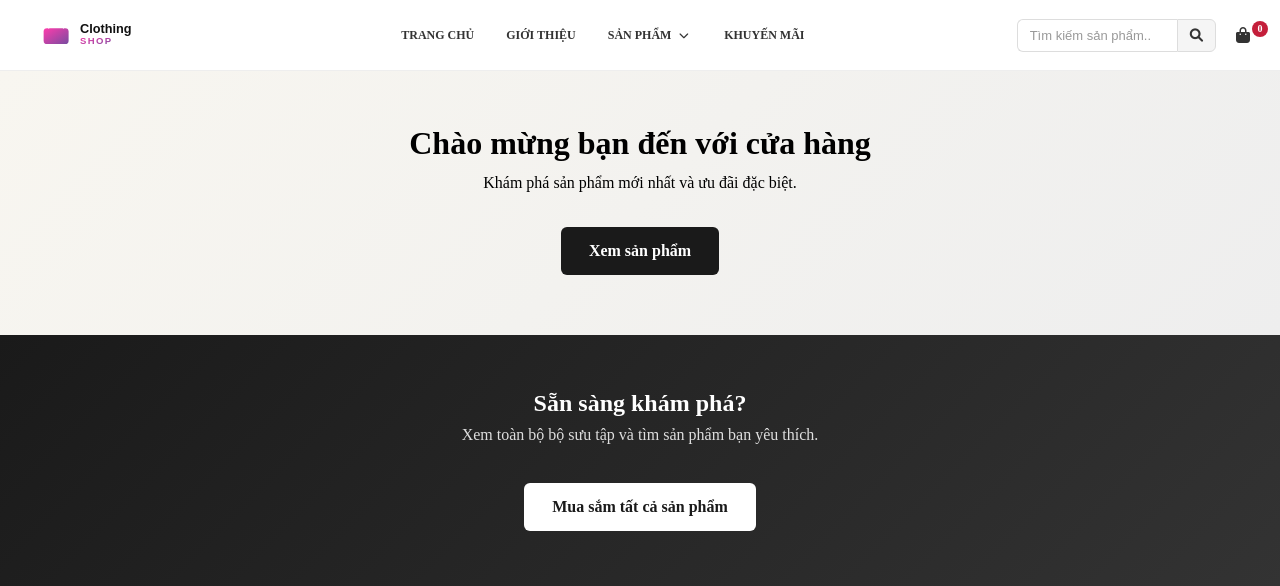
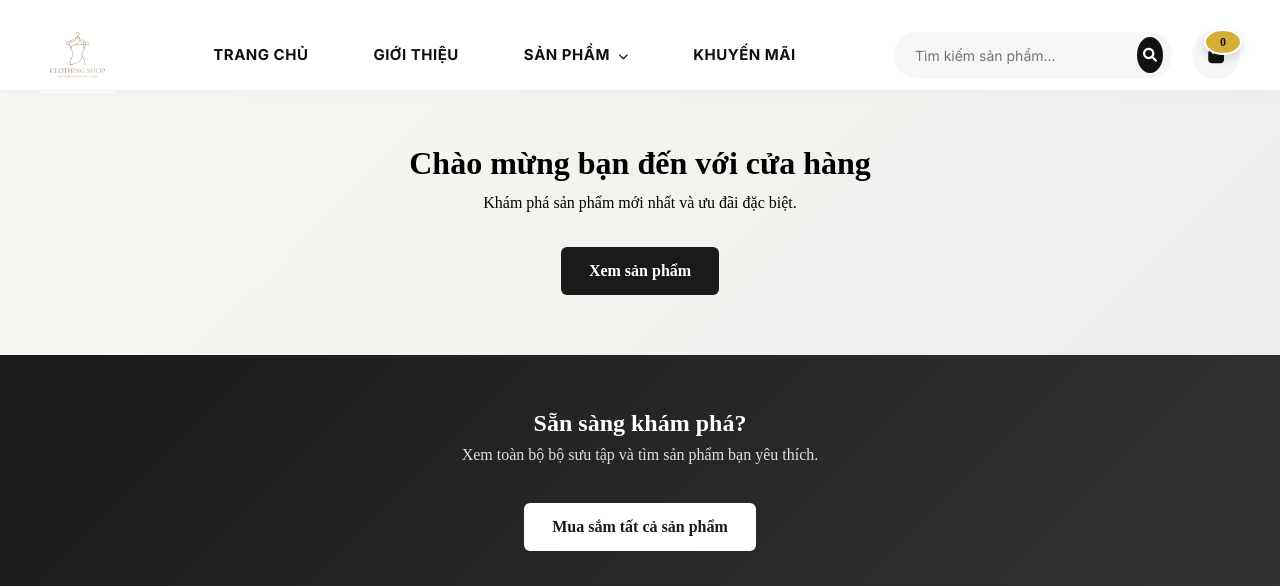
Before and after one commit to nguyentatdat-haui/DoAnTotNghiep-2026-projectShopClothing, a PHP site: page /your-app/ in a window 1280 px wide. Shown: the top 586 px of the page. Run offline with PHP 8.4, Linux system fonts and the light colour scheme; data comes from the database, SQL or seed files in the repository; data that the repository does not hold is empty.

Commit message:
update header

```diff
--- a/app/views/blocks/header.php
+++ b/app/views/blocks/header.php
@@ -1,12 +1,122 @@
 <?php
 $headerCategories = $categories ?? [];
 ?>
+<style>
+    /* Perfectly Balanced Slim Header */
+    .top-header {
+        background-color: #ffffff !important;
+        border-bottom: 1px solid rgba(0,0,0,0.06) !important;
+        box-shadow: 0 2px 15px rgba(0,0,0,0.03) !important;
+        height: 90px !important; /* Slightly taller for a vertical logo */
+    }
+    .header-container {
+        height: 90px !important;
+        padding: 0 40px !important;
+        max-width: 1500px !important;
+        display: flex !important;
+        align-items: center !important;
+        justify-content: space-between !important;
+    }
+    .header-logo {
+        flex: 0 0 auto !important;
+        display: flex !important;
+        align-items: center !important;
+    }
+    .logo {
+        height: 75px !important; /* Professional height */
+        width: auto !important;
+        mix-blend-mode: multiply !important;
+        transition: transform 0.3s ease !important;
+        display: block !important;
+    }
+    .logo:hover {
+        transform: scale(1.05) !important;
+    }
+    .header-nav {
+        flex: 1 !important;
+        display: flex !important;
+        justify-content: center !important;
+    }
+    .header-nav a {
+        font-size: 15px !important;
+        font-weight: 700 !important;
+        color: #111 !important;
+        letter-spacing: 0.5px !important;
+        padding: 0 20px !important;
+        height: 90px !important;
+        line-height: 90px !important;
+        text-transform: uppercase !important;
+        transition: all 0.3s ease !important;
+        display: inline-block !important;
+    }
+    .header-nav a:hover {
+        color: #d4af37 !important;
+    }
+    .header-search-form {
+        background: #f6f6f6 !important;
+        border-radius: 50px !important;
+        padding: 4px 8px !important;
+        width: 260px !important;
+        border: 1px solid transparent !important;
+        display: flex !important;
+        align-items: center !important;
+        transition: all 0.3s ease !important;
+    }
+    .header-search-form:focus-within {
+        background: #fff !important;
+        border-color: #d4af37 !important;
+        box-shadow: 0 5px 15px rgba(212, 175, 55, 0.1) !important;
+    }
+    .header-search-input {
+        background: transparent !important;
+        border: none !important;
+        font-size: 14px !important;
+        padding: 8px 12px !important;
+        outline: none !important;
+        flex: 1 !important;
+        color: #111 !important;
+    }
+    .header-search-btn {
+        width: 36px !important;
+        height: 36px !important;
+        border-radius: 50% !important;
+        background: #111 !important;
+        color: #fff !important;
+        border: none !important;
+        display: flex !important;
+        align-items: center !important;
+        justify-content: center !important;
+        font-size: 14px !important;
+    }
+    .header-icons {
+        display: flex !important;
+        align-items: center !important;
+        gap: 20px !important;
+    }
+    .cart-icon {
+        width: 48px !important;
+        height: 48px !important;
+        background: #f6f6f6 !important;
+        border-radius: 50% !important;
+        font-size: 18px !important;
+        color: #111 !important;
+        display: flex !important;
+        align-items: center !important;
+        justify-content: center !important;
+        position: relative !important;
+        transition: all 0.3s ease !important;
+    }
+    .cart-icon:hover {
+        background: #111 !important;
+        color: #fff !important;
+    }
+</style>
 <header class="top-header">
     <div class="header-top">
         <div class="header-container">
             <div class="header-logo">
                 <a href="<?= base_url() ?>">
-                    <img src="<?= asset('images/home/mainlogo.svg') ?>" alt="MARNI.Store" class="logo">
+                    <img src="<?= asset('images/logo.png') ?>" alt="Clothing Shop" class="logo">
                 </a>
             </div>
             <nav class="header-nav">
--- a/public/css/responsive-small-screen.css
+++ b/public/css/responsive-small-screen.css
@@ -1,6 +1,6 @@
 @media (min-width: 1513px) and (max-width: 1680px) {
     body {
-        zoom: 0.875;
+    /* zoom: 0.875; */
     }
 
     @supports (-moz-appearance: none) {
@@ -47,7 +47,7 @@
 
 @media (min-width: 1441px) and (max-width: 1512px) {
     body {
-        zoom: 0.788;
+    /* zoom: 0.788; */
     }
 
     @supports (-moz-appearance: none) {
@@ -94,7 +94,7 @@
 
 @media (min-width: 1369px) and (max-width: 1440px) {
     body {
-        zoom: 0.75;
+    /* zoom: 0.75; */
     }
 
     @supports (-moz-appearance: none) {
@@ -141,7 +141,7 @@
 
 @media (min-width: 1281px) and (max-width: 1368px) {
     body {
-        zoom: 0.71;
+    /* zoom: 0.71; */
     }
 
     @supports (-moz-appearance: none) {
--- a/public/css/style.css
+++ b/public/css/style.css
@@ -45,9 +45,19 @@ body {
 }
 
 .top-header {
-    background-color: #fff;
-    color: #333;
-    border-bottom: 1px solid #eee;
+    background-color: #ffffff;
+    color: #1a1a1a;
+    border-bottom: 1px solid rgba(0,0,0,0.06);
+    position: sticky;
+    top: 0;
+    z-index: 1000;
+    transition: all 0.3s ease;
+    box-shadow: 0 2px 10px rgba(0,0,0,0.02);
+}
+
+.top-header.is-sticky {
+    box-shadow: 0 10px 30px rgba(0,0,0,0.08);
+    padding: 5px 0;
 }
 
 .header-top {
@@ -58,10 +68,15 @@ body {
     display: flex;
     justify-content: space-between;
     align-items: center;
-    padding: 0 30px;
-    max-width: 1600px;
+    padding: 0 50px;
+    max-width: 1500px;
     margin: 0 auto;
-    gap: 40px;
+    height: 100px;
+    transition: height 0.3s ease;
+}
+
+.top-header.is-sticky .header-container {
+    height: 80px;
 }
 
 .header-search {
@@ -88,9 +103,14 @@ body {
 }
 
 .logo {
-    height: 50px;
+    height: 60px;
     width: auto;
     display: block;
+    transition: transform 0.3s ease;
+}
+
+.logo:hover {
+    transform: scale(1.08);
 }
 
 .header-nav {
@@ -103,7 +123,7 @@ body {
     list-style: none;
     margin: 0;
     padding: 0;
-    gap: 0;
+    gap: 25px;
 }
 
 .header-nav li {
@@ -113,13 +133,33 @@ body {
 
 .header-nav a {
     display: block;
-    padding: 10px 16px;
+    padding: 12px 20px;
     text-decoration: none;
-    color: #333;
-    font-size: 12px;
-    font-weight: 600;
-    transition: color 0.3s;
+    color: #111;
+    font-size: 16px;
+    font-weight: 700;
+    font-family: 'Inter', sans-serif;
+    letter-spacing: 0.8px;
+    transition: all 0.3s ease;
     white-space: nowrap;
+    position: relative;
+    text-transform: uppercase;
+}
+
+.header-nav a::after {
+    content: '';
+    position: absolute;
+    bottom: 0;
+    left: 50%;
+    width: 0;
+    height: 3px;
+    background: #d4af37;
+    transition: all 0.3s ease;
+    transform: translateX(-50%);
+}
+
+.header-nav a:hover::after {
+    width: 40px;
 }
 
 .header-nav a:hover {
@@ -138,30 +178,60 @@ body {
     flex: 0 0 auto;
 }
 
-.header-search-wrap { display: flex; align-items: center; }
-.header-search-form { display: flex; align-items: center; gap: 0; }
+.header-search-wrap {
+    display: flex;
+    align-items: center;
+}
+
+.header-search-form {
+    display: flex;
+    align-items: center;
+    background: #f4f4f4;
+    border-radius: 50px;
+    padding: 4px 8px;
+    border: 2px solid transparent;
+    transition: all 0.3s ease;
+    width: 300px;
+}
+
+.header-search-form:focus-within {
+    background: #fff;
+    border-color: #d4af37;
+    box-shadow: 0 10px 20px rgba(212, 175, 55, 0.1);
+    width: 350px;
+}
+
 .header-search-input {
-    width: 160px;
-    padding: 8px 12px;
-    border: 1px solid #ddd;
-    border-right: none;
-    border-radius: 6px 0 0 6px;
-    font-size: 13px;
+    flex: 1;
+    padding: 10px 15px;
+    border: none;
+    background: transparent;
+    font-size: 15px;
     outline: none;
-    transition: border-color 0.2s;
+    color: #111;
+    font-family: 'Inter', sans-serif;
+    font-weight: 500;
 }
-.header-search-input:focus { border-color: #d4af37; }
-.header-search-input::placeholder { color: #999; }
+
 .header-search-btn {
-    padding: 8px 12px;
-    border: 1px solid #ddd;
-    border-radius: 0 6px 6px 0;
-    background: #f5f5f5;
-    color: #333;
+    width: 42px;
+    height: 42px;
+    border: none;
+    border-radius: 50%;
+    background: #111;
+    color: #fff;
     cursor: pointer;
-    transition: background 0.2s, color 0.2s;
+    display: flex;
+    align-items: center;
+    justify-content: center;
+    transition: all 0.3s ease;
+    font-size: 16px;
 }
-.header-search-btn:hover { background: #d4af37; color: #fff; border-color: #d4af37; }
+
+.header-search-btn:hover {
+    background: #d4af37;
+    transform: scale(1.05);
+}
 @media (max-width: 768px) {
     .header-search-input { width: 120px; }
 }
@@ -182,33 +252,39 @@ body {
     position: relative;
     display: inline-flex;
     align-items: center;
-    gap: 4px;
+    justify-content: center;
+    width: 50px;
+    height: 50px;
+    border-radius: 50%;
+    background: #f4f4f4;
+    transition: all 0.3s ease;
+    font-size: 20px;
+    color: #111;
 }
-.cart-icon .cart-icon-wrap {
-    display: inline-flex;
+
+.cart-icon:hover {
+    background: #111;
+    color: #fff;
+    transform: translateY(-2px);
+}
+
+.cart-count {
+    position: absolute;
+    top: -2px;
+    right: -2px;
+    min-width: 22px;
+    height: 22px;
+    padding: 0 6px;
+    display: flex;
     align-items: center;
     justify-content: center;
-}
-/* Badge nằm bên phải icon, không đè lên icon */
-.cart-count {
-    position: absolute;
-    top: -6px;
-    left: 100%;
-    margin-left: 2px;
-    min-width: 16px;
-    height: 16px;
-    padding: 0 4px;
-    box-sizing: border-box;
-    display: inline-flex;
-    align-items: center;
-    justify-content: center;
-    background-color: #c41e3a;
-    color: #fff;
+    background-color: #d4af37;
+    color: #111;
     border-radius: 50%;
-    font-size: 10px;
-    font-weight: 700;
-    line-height: 1;
-    white-space: nowrap;
+    font-size: 12px;
+    font-weight: 800;
+    box-shadow: 0 4px 10px rgba(0,0,0,0.15);
+    border: 2px solid #fff;
 }
 
 .main-nav {
```
Also changed, not shown: public/js/app.js.
